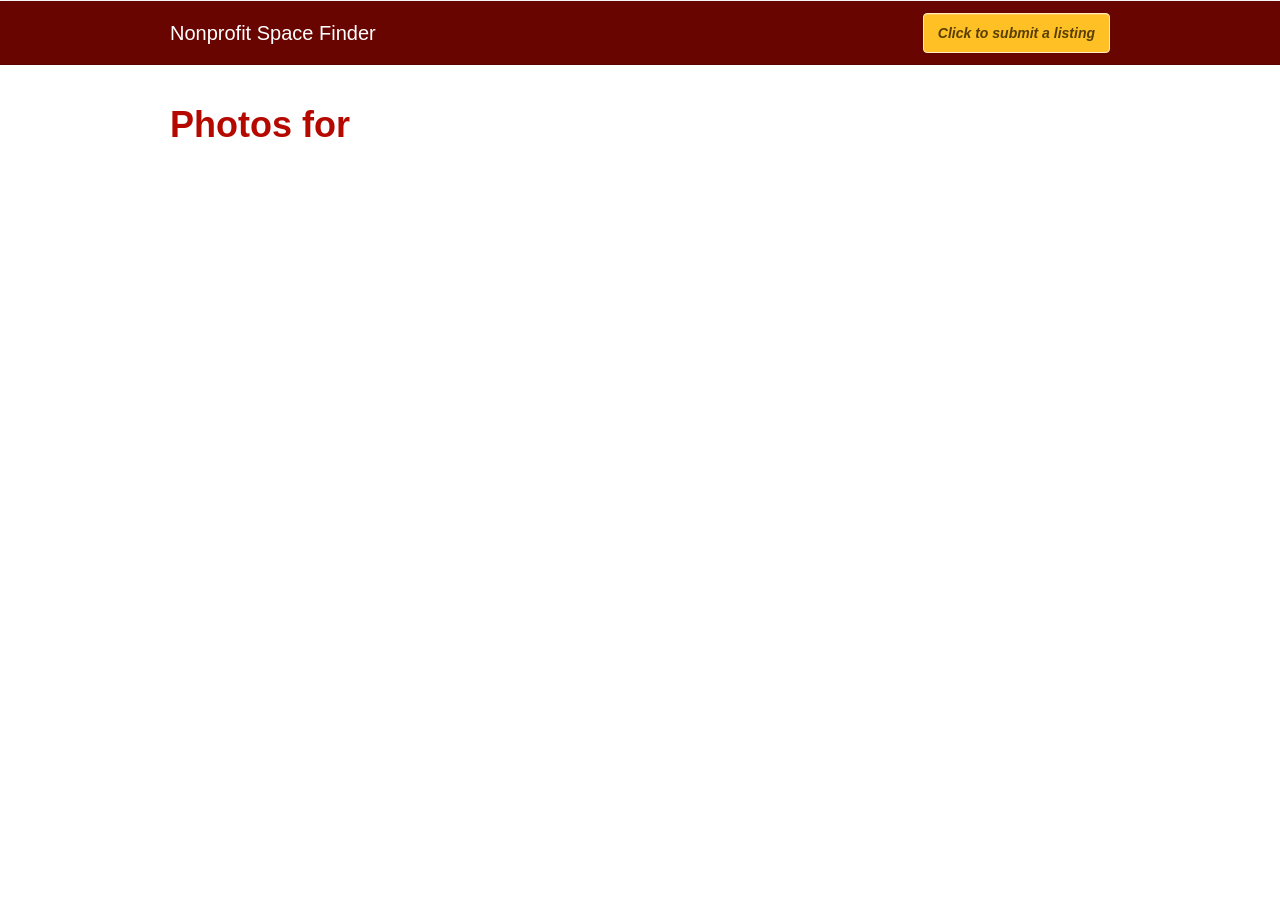
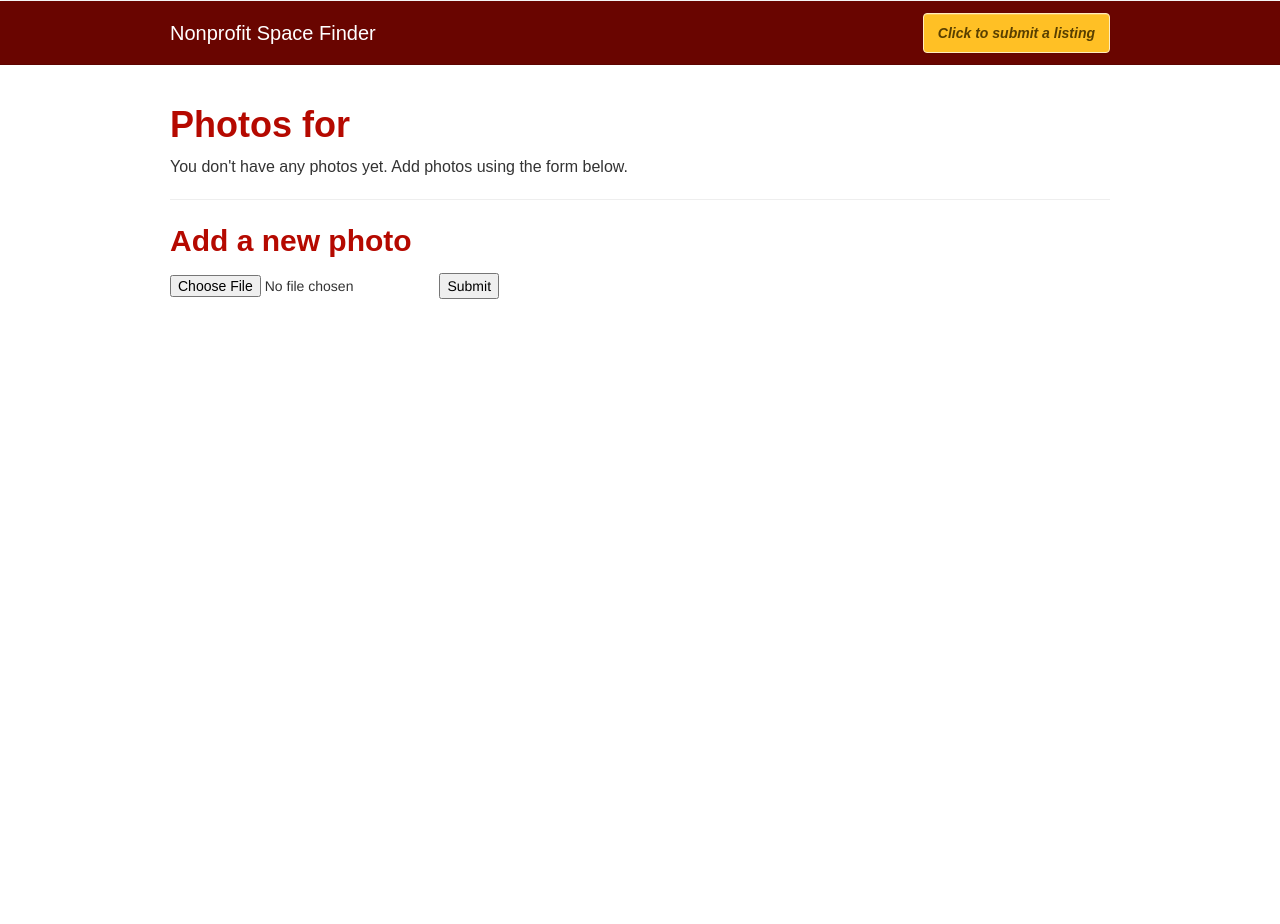
Before and after one commit to josephturnerjr/spacefinder, a Flask app: template spacefinder/templates/photos-submission.html in a window 1280 px wide. Shown: the part 189-1113 px from the top of the page. Run offline with Flask 2, Linux system fonts and the light colour scheme; the template is opened without the code that fills it, so the values that code supplies are empty; style sheets or scripts are compiled from the project's sources; parts of the project's set-up code (start-up, migrations or seed data) failed here and were passed over; some libraries are stand-ins or nearby versions.

Commit message:
Image upload form and integration

```diff
--- a/spacefinder/templates/photos-submission.html
+++ b/spacefinder/templates/photos-submission.html
@@ -12,6 +12,7 @@
 </div>
 <div class='submit'>
   <div class="container">
+    {% if listing.photos %}
       {%for row in listing.photos|batch(3) %}
         <div class='row-fluid photo-row'>
           {% for photo in row %}
@@ -30,6 +31,16 @@
           {%endfor%}
         </div>
       {%endfor%}
+    {% else %}
+      <p>You don't have any photos yet. Add photos using the form below.</p>
+    {% endif %}
+    <hr />
+    <h2>Add a new photo</h2>
+
+    <form action="photos" method=post enctype=multipart/form-data>
+      <input type=file name=photo>
+      <input type=submit>
+    </form>
   </div>
 </div>
 {% endblock %}
--- a/spacefinder/templates/post-submission.html
+++ b/spacefinder/templates/post-submission.html
@@ -25,6 +25,7 @@
   <h3>Actions</h3>
   <ul>
     <li><a href="/submission/{{token.key}}/view">View your listing</a></li>
+    <li><a href="/submission/{{token.key}}/photos">Add or delete photos</a></li>
     <li><a href="/submission/{{token.key}}/edit">Edit your listing</a></li>
     <li><a href="#" id='delete-submission'>Delete your listing</a></li>
   </ul>
```
Also changed, not shown: spacefinder/views.py (+6 -7 lines). Lines whose indentation alone changed are shown as unchanged.
